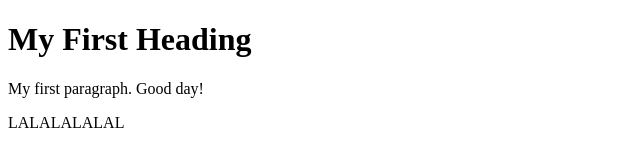
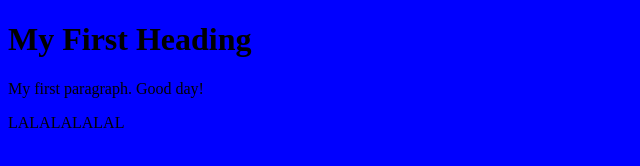
Before and after one commit to bqzk/testblog, a plain HTML site: page index.html in a window 1280 px wide. Shown: the whole page, without its empty margins (0-640 px from the left). Drawn offline with Linux system fonts and the light colour scheme.

Commit message:
adding css file

```diff
--- a/index.html
+++ b/index.html
@@ -1,5 +1,8 @@
 <!DOCTYPE html>
 <html>
+	<head>
+		<link rel="stylesheet" href="style.css"/>
+	</head>
 <body>
 <h1>My First Heading</h1>
 <p>My first paragraph. Good day!</p>
--- /dev/null
+++ b/style.css
@@ -0,0 +1,3 @@
+body {
+   background: blue;
+}
```
